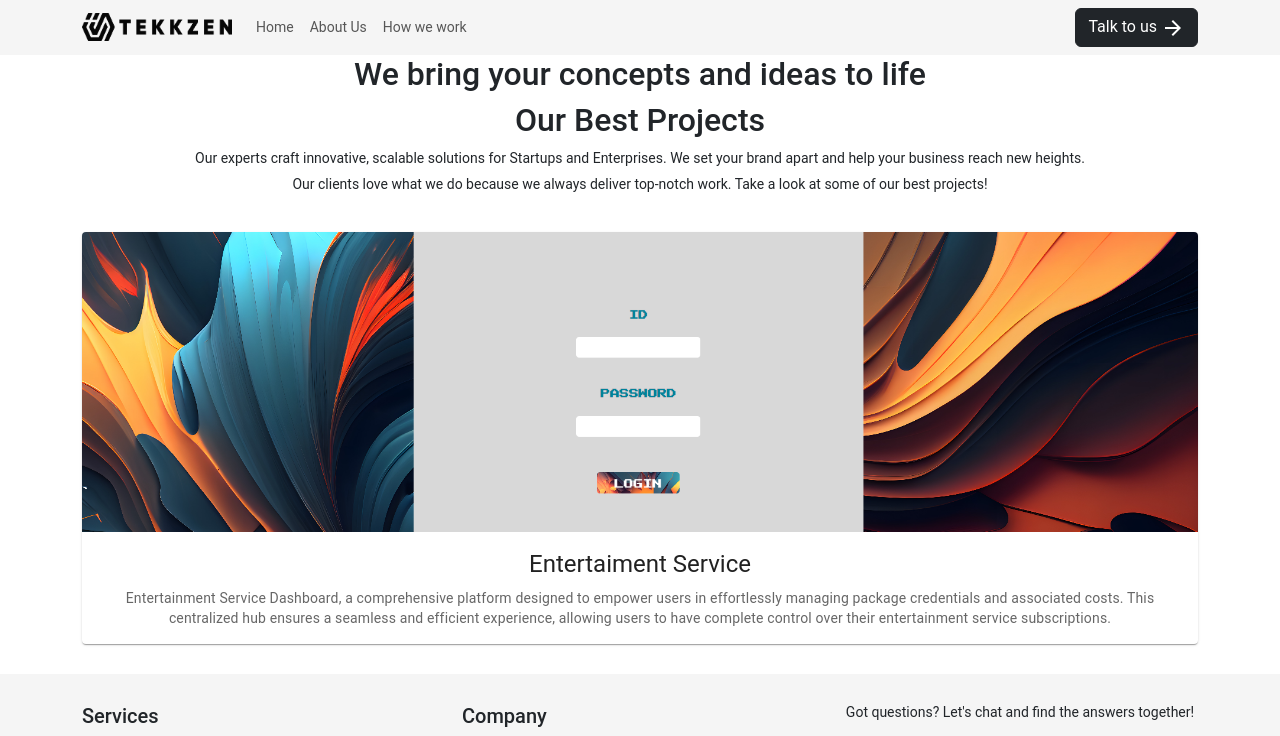
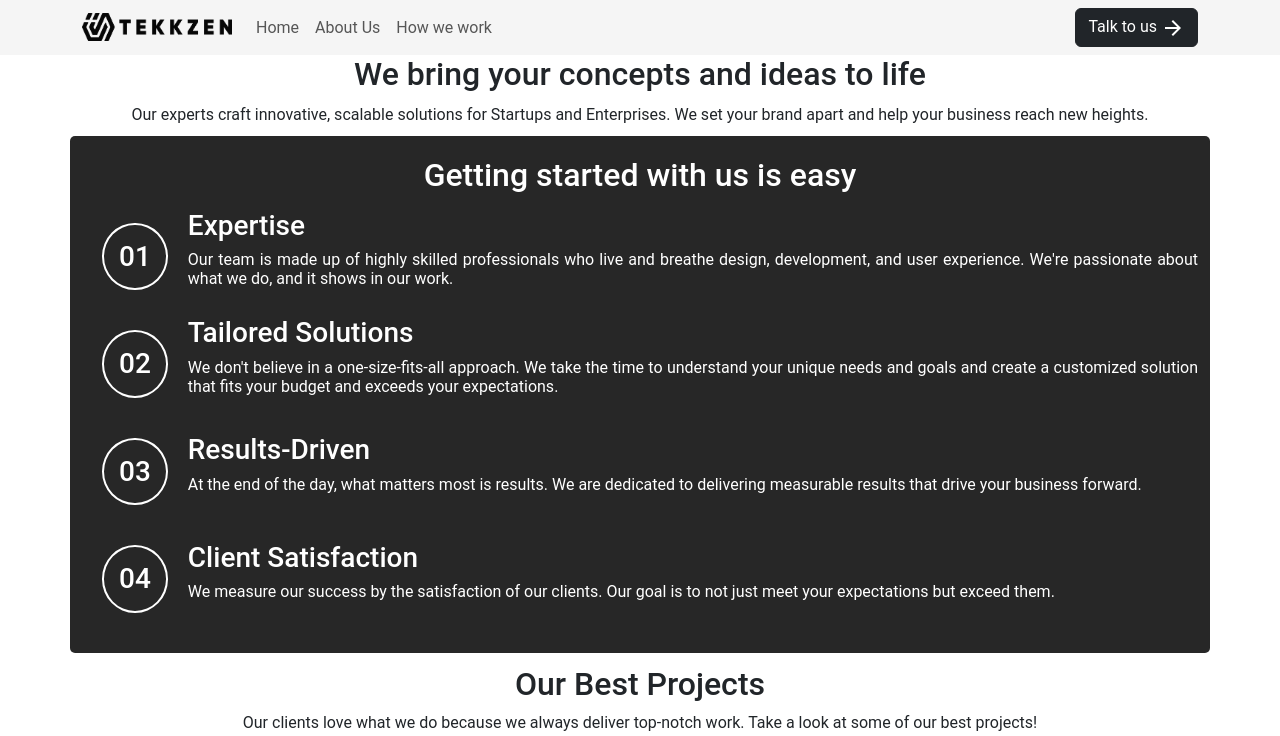
Before and after one commit to shanthu22/TekkzenWeb, a React (Create React App) app in the folder frontend/: page / in a window 1280 px wide. Shown: the top 736 px of the page. Built offline with nearby package versions, Linux system fonts and the light colour scheme.

Commit message:
Procedure

```diff
--- a/frontend/src/components/portfolio/previousProject.js
+++ b/frontend/src/components/portfolio/previousProject.js
@@ -11,22 +11,31 @@ const PreviousProject = (props) => {
   return (
     <div>
       {fetchedPreviousProjects.map((item, key) => (
-        <Card sx={{ margin: "30px 0px 30px 0px " }}>
+        <Card
+          sx={{
+            margin: "30px 0px 30px 0px ",
+          }}>
           <CardActionArea>
             <CardMedia
-              style={{ overflowY: "auto" }}
               component='img'
-              height='300'
+              height='400'
               image={item.image}
-              alt='Lankan Health'
-              sx={{}}
+              alt={item.name}
+              sx={{
+                overflowY: "scroll",
+                // Enable scrolling for overflow
+                // Constrain image width to 100% of the container
+              }}
             />
 
             <CardContent>
               <Typography gutterBottom variant='h5' component='div'>
                 {item.name}
               </Typography>
-              <Typography variant='body2' color='text.secondary'>
+              <Typography
+                style={{ textAlign: "justify" }}
+                variant='body2'
+                color='text.secondary'>
                 {item.description}
               </Typography>
             </CardContent>
--- /dev/null
+++ b/frontend/src/components/procedure/procedure.css
@@ -0,0 +1,56 @@
+.procedure{
+    /* display: flex;  */
+    background-color:  rgb(39, 39, 39);
+    color: white;
+    border-radius: 5px;
+    margin: 12px;
+    padding: 20px 15px;
+    font:16px  Roboto, Helvetica,Arial, sans-serif
+}
+
+.procedure-step{
+    display: flex;
+
+    align-items: center;
+    text-align: left;
+}
+
+.procedure-step-count{
+    border: 2px solid white;
+    border-radius: 50%;
+    margin:20px ;
+}
+.procedure-step-count> h3 {
+    margin: 15px;
+}
+.procedure-step-description{
+    text-align: justify;
+}
+
+.procedure-step:hover{
+    .procedure-step-count{border: 2px solid rgb(240, 0, 0);}
+
+}
+
+@media(max-width:500px){
+    .procedure-step{
+        display: flex;
+        flex-wrap: wrap;
+        align-items: center;
+
+    }
+    .procedure{
+        /* display: flex;  */
+        background-color:   rgb(39, 39, 39);
+        color: white;
+        border-radius: 0px;
+
+
+    }
+    .procedure-step-count{
+        border: 2px solid rgb(240, 0, 0);
+        border-radius: 50%;
+        margin:10px 0px 10px 0px ;
+    }
+
+}
--- /dev/null
+++ b/frontend/src/components/procedure/procedure.js
@@ -0,0 +1,34 @@
+import React from "react";
+import "./procedure.css";
+import { Container } from "react-bootstrap";
+const Procedure = (props) => {
+  const fetchedProcedureData = props.procedureData;
+  //console.log(procedureData);
+  return (
+    <Container className='procedure'>
+      <h2>Getting started with us is easy</h2>
+      {fetchedProcedureData.map((item, key) => {
+        return (
+          <div className='procedure-step'>
+            <div className='procedure-step-count'>
+              <h3>{item.stepCount} </h3>
+            </div>
+            <div
+              style={{
+                display: "flex",
+
+                flexDirection: "column",
+              }}>
+              <h3 className='procedure-step-Heading'>{item.stepName}</h3>
+              <p className='procedure-step-description'>
+                {item.stepDescription}
+              </p>
+            </div>
+          </div>
+        );
+      })}
+    </Container>
+  );
+};
+
+export default Procedure;
--- a/frontend/src/pages/home/home.js
+++ b/frontend/src/pages/home/home.js
@@ -5,6 +5,7 @@ import PP1 from "../../assets/PreviousProjects/PP1.png";
 import PP2 from "../../assets/PreviousProjects/PP2.png";
 import PreviousProject from "../../components/portfolio/previousProject";
 import { Container } from "react-bootstrap";
+import Procedure from "../../components/procedure/procedure";
 const Home = () => {
   const PreviousProjectData = [
     {
@@ -14,17 +15,49 @@ const Home = () => {
         " Entertainment Service Dashboard, a comprehensive platform designed to empower users in effortlessly managing package credentials and associated costs. This centralized hub ensures a seamless and efficient experience, allowing users to have complete control over their entertainment service subscriptions.",
     },
   ];
+  const procedureData = [
+    {
+      stepCount: "01",
+      stepName: "Expertise ",
+      stepDescription:
+        " Our team is made up of highly skilled professionals who live and  breathe design, development, and user experience. We're passionate  about what we do, and it shows in our work.",
+    },
+    {
+      stepCount: "02",
+      stepName: "Tailored Solutions ",
+      stepDescription:
+        " We don't believe in a one-size-fits-all approach. We take the time to understand your unique needs and goals and create a customized solution that fits your budget and exceeds your expectations.",
+    },
+    {
+      stepCount: "03",
+      stepName: "Results-Driven ",
+      stepDescription:
+        "At the end of the day, what matters most is results. We are dedicated to delivering measurable results that drive your business forward. ",
+    },
+    {
+      stepCount: "04",
+      stepName: "Client Satisfaction ",
+      stepDescription:
+        " We measure our success by the satisfaction of our clients. Our goal is to not just meet your expectations but exceed them.",
+    },
+  ];
 
   return (
-    <div style={{ font: "14px  Roboto, Helvetica,Arial, sans-serif " }}>
+    <div style={{ font: "16px  Roboto, Helvetica,Arial, sans-serif " }}>
       <CustomNavbar />
-      <h2>We bring your concepts and ideas to life</h2>
-      <h2>Our Best Projects </h2>
-      <p style={{ textAlign: "center", margin: "10px" }}>
+      <h2 style={{ padding: "0px 12px" }}>
+        We bring your concepts and ideas to life
+      </h2>
+
+      <p style={{ textAlign: "center", margin: "12px" }}>
         Our experts craft innovative, scalable solutions for Startups and
         Enterprises. We set your brand apart and help your business reach new
         heights.
       </p>
+
+      <Procedure procedureData={procedureData} />
+
+      <h2>Our Best Projects </h2>
       <p
         style={{
           textAlign: "center",
```
Also changed, not shown: frontend/src/pages/home/home.css (+6 -2 lines), frontend/public/manifest.json.
